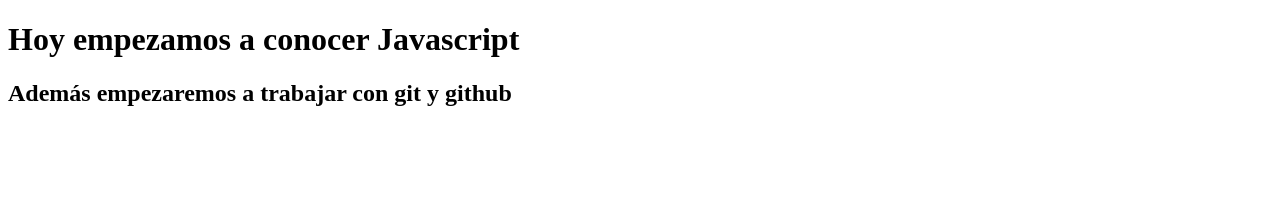
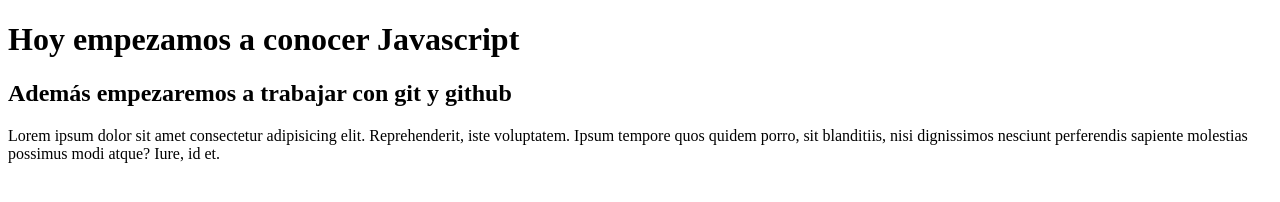
Before and after one commit to veritozy/Proyecto-JS-I, a plain HTML site: page index.html in a window 1280 px wide. Drawn offline with Linux system fonts and the light colour scheme.

Commit message:
Confirmar Tercer cambio

```diff
--- a/index.html
+++ b/index.html
@@ -8,5 +8,8 @@
 <body>
     <h1>Hoy empezamos a conocer Javascript</h1>
     <h2>Además empezaremos a trabajar con git y github</h2>
+    <p>
+        Lorem ipsum dolor sit amet consectetur adipisicing elit. Reprehenderit, iste voluptatem. Ipsum tempore quos quidem porro, sit blanditiis, nisi dignissimos nesciunt perferendis sapiente molestias possimus modi atque? Iure, id et.
+    </p>
 </body>
 </html>
```
